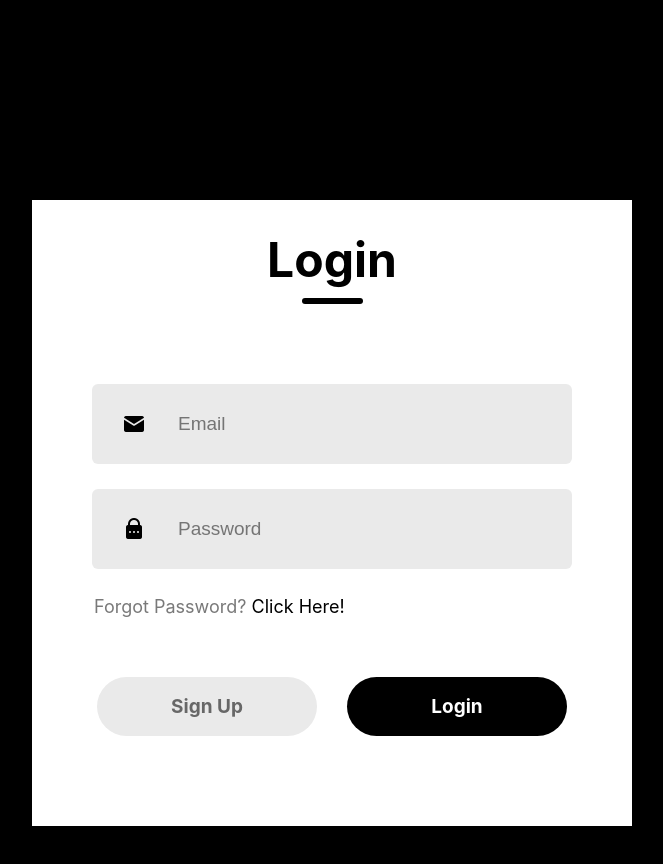
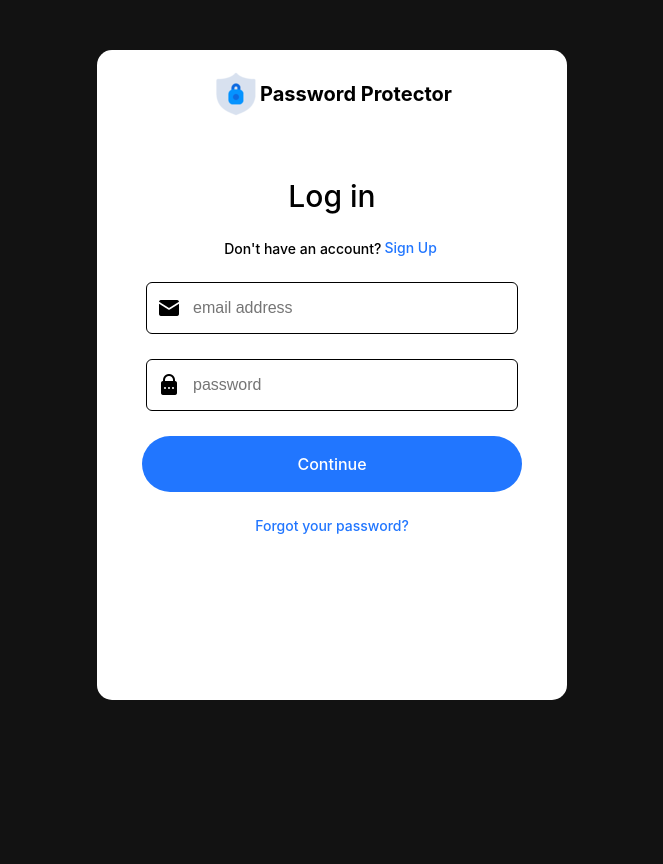
Before and after one commit to andrewasaleh/password-protector, a React (Create React App) app: page / in a window 1280 px wide. Shown: the top 864 px of the page, without its empty margins (308-971 px from the left). After the commit the page ends 800 px from the top, so only its background shows below. Built offline with nearby package versions, Linux system fonts and the light colour scheme.

Commit message:
UI Login/Signup screen done to add auth

```diff
--- a/package.json
+++ b/package.json
@@ -9,6 +9,7 @@
     "firebase": "^10.4.0",
     "react": "^18.2.0",
     "react-dom": "^18.2.0",
+    "react-router-dom": "^6.16.0",
     "react-scripts": "5.0.1",
     "web-vitals": "^2.1.4"
   },
--- a/src/Components/LoginSignup/LoginSignup.css
+++ b/src/Components/LoginSignup/LoginSignup.css
@@ -1,99 +1,161 @@
-.container{
+body, html {
+    overflow: hidden;
+}
+
+.container {
     display: flex;
     flex-direction: column;
     margin: auto;
-    margin-top: 200px;
-    width: 600px;
-    background: #fff;
-    padding-bottom: 30px;
+    margin-top: 50px;
+    height: 600px;
+    width: 430px;
+    padding: 20px 20px 30px;
+    background: #ffffff;
+    border-radius: 15px;
+    align-items: center;
+    justify-content: flex-start;
 }
 
-.header{
-    display:flex ;
+.logo {
+    display: flex;
+    justify-content: center;
+    align-items: center;
+    height: auto;
+    font-size: 20px;
+    color: #000000;
+    font-weight: 700;
+    margin-top: 0;
+}
+
+.header {
+    display: flex;
     flex-direction: column;
     align-items: center;
     gap: 9px;
     width: 100%;
-    margin-top: 30px;
+    margin-top: 60px;
 }
 
-.text{
+.text {
     color: #000000;
-    font-size: 48px;
-    font-weight: 700;
+    font-size: 30px;
+    font-weight: 500;
 }
 
-.underline{
-    width: 61px;
-    height: 6px;
-    background: #000000;
-    border-radius: 9px;
-}
-
-.inputs{
-    margin-top: 55px;
+.inputs {
+    margin-top: 0;
     display: flex;
     flex-direction: column;
     gap: 25px;
 }
 
-.input{
+.input {
     display: flex;
     align-items: center;
     margin: auto;
-    width: 480px;
-    height: 80px;
-    background: #eaeaea;
+    width: 370px;
+    height: 50px;
+    background: #ffffff;
+    border: 1px solid #000000;
     border-radius: 6px;
 }
 
-.input img{
-    margin: 0px 30px;
+.input img {
+    margin: 0 10px;
 }
 
-.input input{
+.input input {
     height: 50px;
     width: 400px;
     background: transparent;
     border: none;
     outline: none;
-    color: #797979;
-    font-size: 19px;
+    color: #000000;
+    font-size: 16px;
 }
 
-.forgot-password{
-    padding-left: 62px;
-    margin-top: 27px;
+.forgot-password {
+    padding-left: 0;
+    margin-top: 0;
     color: #797979;
-    font-size: 18px;
+    font-size: 14px;
+    font-weight: 500;
+    position: relative;
 }
 
-.forgot-password span{
-    color: #000000;
+.forgot-password span {
+    color: #2176ff;
     cursor: pointer;
+    border-bottom: 2px solid transparent;
+    transition: border-bottom 0.3s;
 }
 
-.submit-container{
-    display: flex;
-    gap: 30px;
-    margin: 60px auto;
+.forgot-password span:hover {
+    border-bottom: 2px solid #2176ff;
 }
 
-.submit{
+.submit-container {
+    display: flex;
+    gap: 0;
+    margin: 20px auto;
+    align-items: center;
+}
+
+.additional-text {
+    margin-right: 0;
+    font-size: 14px;
+    font-weight: 500;
+}
+
+.submit {
+    background: transparent;
+    border: none;
+    color: #2176ff;
+    font-size: 14px;
+    font-weight: 500;
+    padding: 5px 3px;
+    cursor: pointer;
+    transition: color 0.3s, border-bottom 0.3s;
+    border-bottom: 2px solid transparent;
+    height: 16px;
+}
+
+.submit:hover {
+    border-bottom: 2px solid #2176ff;
+}
+
+.submit:active {
+    transform: scale(0.95);
+}
+
+.gray {
+    color: #2176ff;
+    border-bottom: 2px solid transparent;
+    transition: border-bottom 0.3s;
+}
+
+.continue-button {
+    margin: 25px;
+    padding: 8px 15px;
+    background-color: #2176ff;
+    color: #ffffff;
+    font-size: 16px;
+    font-weight: 500;
+    width: 350px;
+    height: 40px;
+    border: none;
+    border-radius: 30px;
+    cursor: pointer;
+    transition: background-color 0.3s, transform 0.3s;
     display: flex;
     justify-content: center;
     align-items: center;
-    width: 220px;
-    height: 59px;
-    color: #fff;
-    background: #000000;
-    border-radius: 50px;
-    font-size: 19px;
-    font-weight: 700;
-    cursor: pointer;
 }
 
-.gray{
-    background: #EAEAEA;
-    color: #676767;
+.continue-button:hover {
+    background-color: #1a60d1;
 }
+
+.continue-button:active {
+    transform: scale(0.97);
+}
--- a/src/Components/LoginSignup/LoginSignup.jsx
+++ b/src/Components/LoginSignup/LoginSignup.jsx
@@ -1,41 +1,65 @@
-import React from 'react'
-import './LoginSignup.css'
+import React, { useState } from 'react';
+import './LoginSignup.css';
 
-import user_icon from '../Assets/person.png'
-import email_icon from '../Assets/email.png'
-import password_icon from '../Assets/password.png'
+import userIcon from '../Assets/person.png';
+import emailIcon from '../Assets/email.png';
+import passwordIcon from '../Assets/password.png';
+import logoIcon from '../Assets/logo.png';
 
 export const LoginSignup = () => {
+    const [action, setAction] = useState("Log in");
 
-    const [action,setAction] = React.useState("Login");
+    const toggleAction = () => {
+        setAction(prevAction => prevAction === "Log in" ? "Sign Up" : "Log in");
+    };
+
+    const handleContinue = () => {
+        window.location.href = "/homepage";
+    };
+
+    const headingText = action === "Log in" ? "Log in" : "Create an Account";
+    const buttonText = action === "Log in" ? "Sign Up" : "Log in";
+    const additionalText = action === "Log in" ? "Don't have an account?" : "Already have an account?";
 
     return (
         <div className='container'>
+            <div className="logo">
+                <img src={logoIcon} alt="Logo" />
+                <span className="logo-text">Password Protector</span>
+            </div>
             <div className="header">
-            <div className="text">{action}</div>
-            <div className="underline"></div>
+                <div className="text">{headingText}</div>
+            </div>
+            <div className="submit-container">
+                <span className="additional-text">{additionalText}</span>
+                <div className={action === "Log in" ? "submit gray" : "submit"} onClick={toggleAction}>
+                    {buttonText}
+                </div>
             </div>
             <div className="inputs">
-            {action==="Login"?<div></div>:<div className="input">
-            <img src={user_icon} alt="" />
-            <input placeholder="Name" type="text" />
-        </div>}
-
+                {action === "Log in" ? null : (
                     <div className="input">
-            <img src={email_icon} alt="" />
-            <input placeholder="Email" type="email" />
+                        <img src={userIcon} alt="User" />
+                        <input placeholder="name" type="text" />
+                    </div>
+                )}
+                <div className="input">
+                    <img src={emailIcon} alt="Email" />
+                    <input placeholder="email address" type="email" />
                 </div>
                 <div className="input">
-            <img src={password_icon} alt="" />
-            <input placeholder="Password" type="password" />
+                    <img src={passwordIcon} alt="Password" />
+                    <input placeholder="password" type="password" />
                 </div>
             </div>
-        {action==="Sign Up"?<div></div>:<div className="forgot-password">Forgot Password? <span>Click Here!</span></div>
-}
-        <div className="submit-container">
-            <div className={action==="Login"?"submit gray":"submit"} onClick={()=>{setAction("Sign Up")}}>Sign Up</div>
-            <div className={action==="Sign Up"?"submit gray":"submit"}onClick={()=>{setAction("Login")}}>Login</div>
+            <div className="continue-button" onClick={handleContinue}>
+                Continue
             </div>
+            {action === "Sign Up" ? null : (
+                <div className="forgot-password">
+                    <span>Forgot your password?</span>
                 </div>
-  )
-}
+            )}
+        </div>
+    );
+};
--- a/src/index.css
+++ b/src/index.css
@@ -6,7 +6,7 @@ body {
   -webkit-font-smoothing: antialiased;
   -moz-osx-font-smoothing: grayscale;
   height: 100vh;
-  background: linear-gradient(#000000, #000000); /* Updated background color */
+  background: #121212; /* Solid black background */
 }
 
 code {
```
Also changed, not shown: src/Components/LoginSignup/AuthDetails.jsx (deleted, +0 -32 lines), src/Components/Assets/logo.png (added), 1 other file (tests, documents, lock files or other folders). Lines whose indentation alone changed are shown as unchanged.
